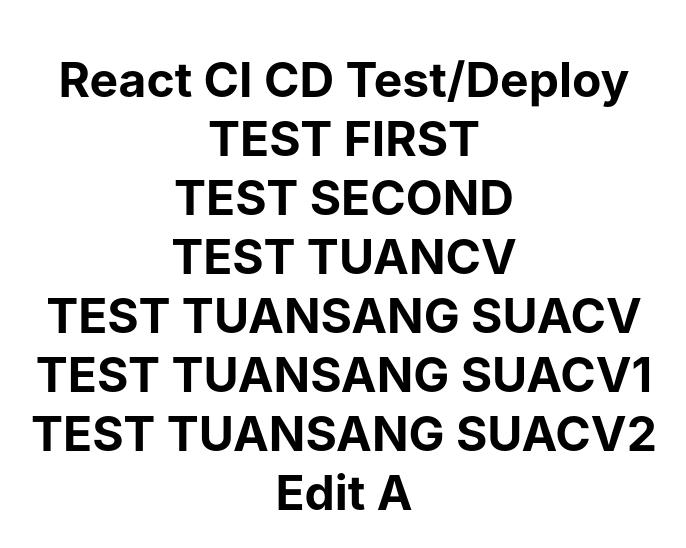
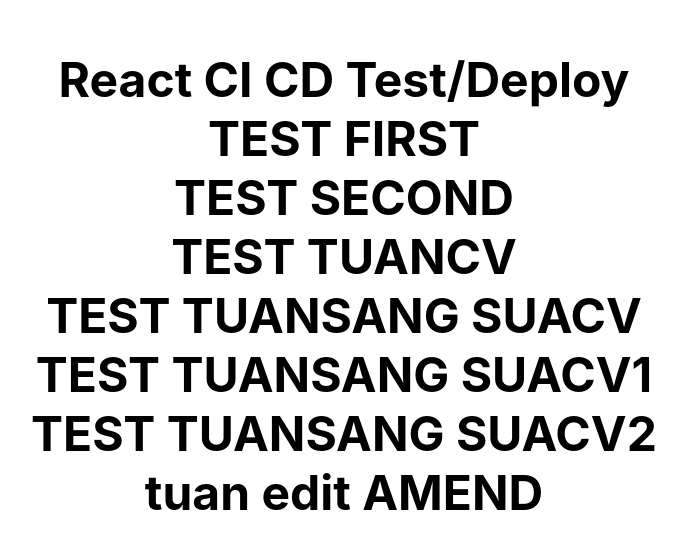
Before and after one commit to LePhuSangHCMUS/react-ci-cd, a React (Create React App) app: page / in a window 1280 px wide. Shown: the top 548 px of the page, without its empty margins (296-982 px from the left). Built offline with nearby package versions, Linux system fonts and the light colour scheme; the HTML template or start-up script is replaced by a standard one.

Commit message:
rebase confict

```diff
--- a/src/App.js
+++ b/src/App.js
@@ -11,8 +11,9 @@
      <div>TEST TUANSANG SUACV</div>
      <div>TEST TUANSANG SUACV1</div>
      <div>TEST TUANSANG SUACV2</div>
-
-Edit A    </div>
+     tuan edit
+AMEND
+    </div>
   );
 }
 
```
